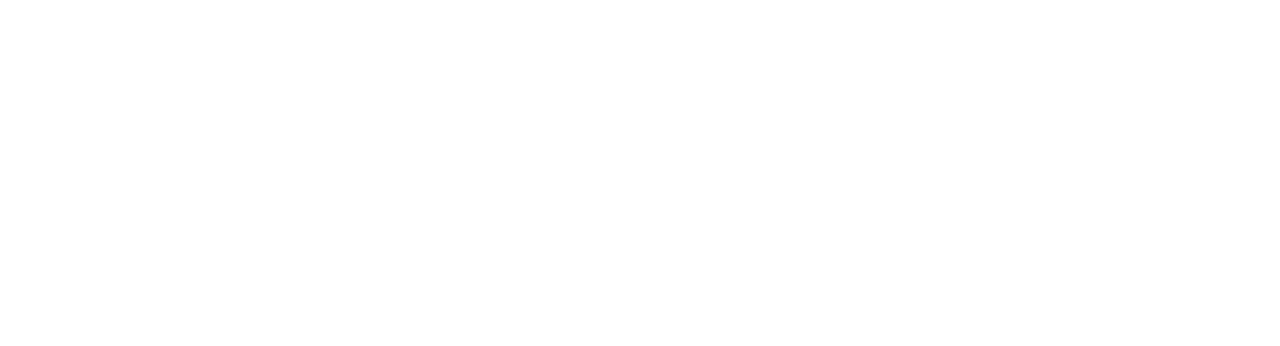
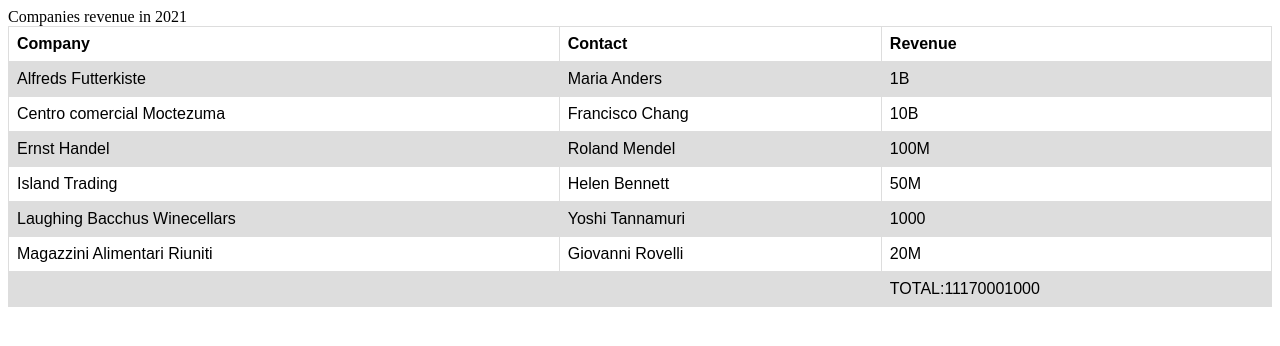
Before and after one commit to Warrio38/Homeworks, a plain HTML site: page Homework 9/index.html in a window 1280 px wide. Drawn offline with Linux system fonts and the light colour scheme.

Commit message:
Homework 9 (Lesson 10)

```diff
--- a/Homework 9/index.html
+++ b/Homework 9/index.html
@@ -1,12 +1,59 @@
 <!DOCTYPE html>
 <html lang="en">
-<head>
-    <meta charset="UTF-8">
-    <meta name="viewport" content="width=device-width, initial-scale=1.0">
-    <meta http-equiv="X-UA-Compatible" content="ie=edge">
-    <title>JS 3 Homework</title>
-    <script src="script.js" defer></script>
-</head>
-<body>
-</body>
+  <head>
+    <meta charset="UTF-8" />
+    <meta name="viewport" content="width=device-width, initial-scale=1.0" />
+    <meta http-equiv="X-UA-Compatible" content="ie=edge" />
+    <title>Document</title>
+    <script src="script.js" async></script>
+    <link rel="stylesheet" href="styles.css" />
+  </head>
+  <body class="container">
+    <div id="title" class="main-title">
+      Companies revenue in <span>2021</span>
+    </div>
+
+    <table>
+      <tr>
+        <th>Company</th>
+        <th>Contact</th>
+        <th>Revenue</th>
+      </tr>
+      <tr>
+        <td>Alfreds Futterkiste</td>
+        <td>Maria Anders</td>
+        <td data-id="revenue-value">1B</td>
+      </tr>
+      <tr>
+        <td>Centro comercial Moctezuma</td>
+        <td>Francisco Chang</td>
+        <td data-id="revenue-value">10B</td>
+      </tr>
+      <tr>
+        <td>Ernst Handel</td>
+        <td>Roland Mendel</td>
+        <td data-id="revenue-value">100M</td>
+      </tr>
+      <tr>
+        <td>Island Trading</td>
+        <td>Helen Bennett</td>
+        <td data-id="revenue-value">50M</td>
+      </tr>
+      <tr>
+        <td>Laughing Bacchus Winecellars</td>
+        <td>Yoshi Tannamuri</td>
+        <td data-id="revenue-value">1000</td>
+      </tr>
+      <tr>
+        <td>Magazzini Alimentari Riuniti</td>
+        <td>Giovanni Rovelli</td>
+        <td data-id="revenue-value">20M</td>
+      </tr>
+      <tr>
+        <td></td>
+        <td></td>
+        <td><span id="summ">TOTAL:</span></td>
+      </tr>
+    </table>
+  </body>
 </html>
--- a/Homework 9/script.js
+++ b/Homework 9/script.js
@@ -1,10 +1,23 @@
-const obj = {name: 'Alina', age: 23, adress: { country: 'UA', city: 'Kyiv'}}
-function copy(object) {
-  let retObj = {};
-  for(let objectKeys in object){
-    retObj[objectKeys] = object[objectKeys];
+let income = document.querySelectorAll('td[data-id="revenue-value"]');
+let Total = 0;
+let i = 0;
+let incomeTC = income[i].textContent;
+let arIncome = incomeTC.split("");
+// TC = Text Content
+while (i < income.length) {
+  incomeTC = income[i].textContent;
+  arIncome = incomeTC.split("");
+  if (arIncome[arIncome.length - 1] === "B") {
+    arIncome.pop();
+    Total += Number(arIncome.join("")) * 1000000000;
+    i++;
+  } else if (arIncome[arIncome.length - 1] === "M") {
+    arIncome.pop();
+    Total += Number(arIncome.join("")) * 1000000;
+    i++;
+  } else {
+    Total += Number(arIncome.join(""));
+    i++;
   }
-  return retObj;
 }
-const objCopy = copy(obj)
-console.log(objCopy)
+document.getElementById('summ').textContent += Total;
--- /dev/null
+++ b/Homework 9/styles.css
@@ -0,0 +1,17 @@
+
+table {
+    font-family: arial, sans-serif;
+    border-collapse: collapse;
+    width: 100%;
+  }
+
+  td,
+  th {
+    border: 1px solid #dddddd;
+    text-align: left;
+    padding: 8px;
+  }
+
+  tr:nth-child(even) {
+    background-color: #dddddd;
+  }
```
Also changed, not shown: Homework 8/index.html (added, +12 -0 lines), Homework 8/script.js (added, +10 -0 lines).
